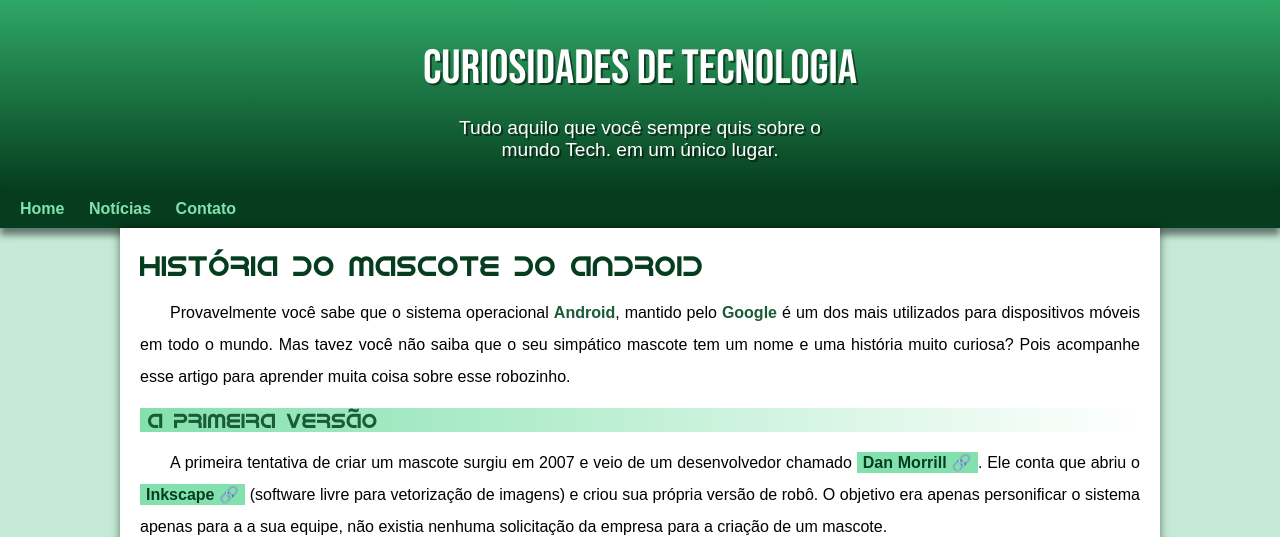
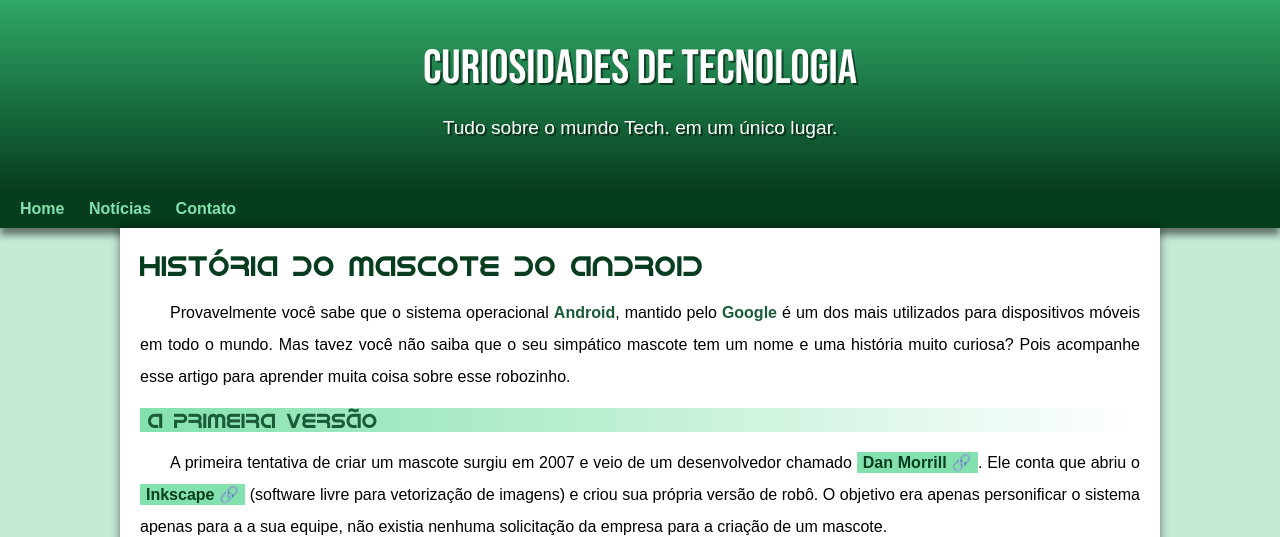
Before and after one commit to Luiz-CPS-Silva/projeto-android, a plain HTML site: page index.html in a window 1280 px wide. Shown: the top 537 px of the page. Drawn offline with Linux system fonts and the light colour scheme.

Commit message:
Update index.html

```diff
--- a/index.html
+++ b/index.html
@@ -11,7 +11,7 @@
 <body>
     <header>
         <h1>Curiosidades de tecnologia</h1>
-        <p>Tudo aquilo que você sempre quis sobre o mundo Tech. em um único lugar.</p>
+        <p>Tudo sobre o mundo Tech. em um único lugar.</p>
     </header>
     <nav>
         <a href="#">Home</a>
```
